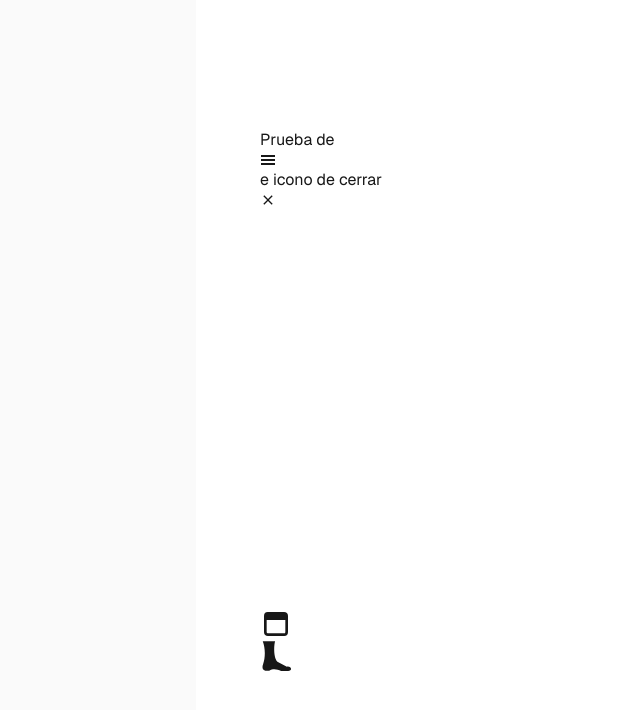
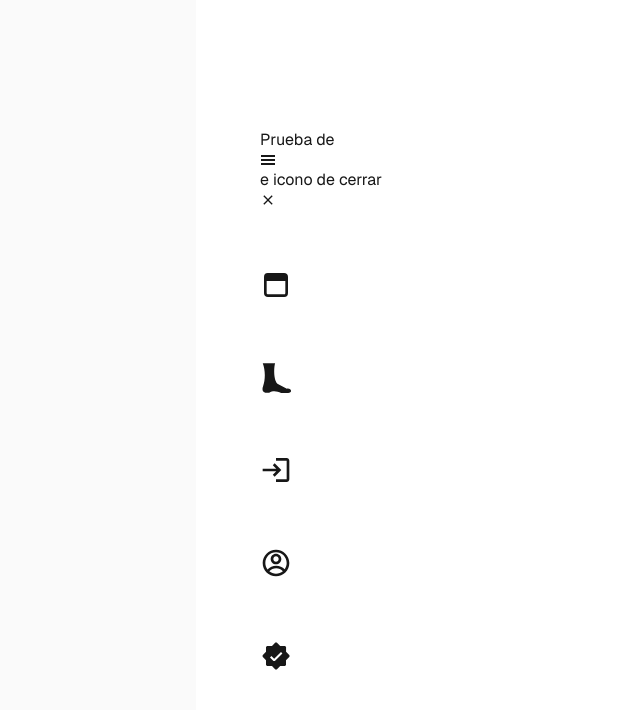
Before and after one commit to PaulAlejoR/nextOTT, a Next.js app: page / in a window 1280 px wide. Shown: the top 710 px of the page, without its empty margins (60-700 px from the left). Built offline with nearby package versions, Linux system fonts and the light colour scheme.

Commit message:
Se agregaron nuevos botones al inicio para ver componente por componente

```diff
--- a/src/app/page.tsx
+++ b/src/app/page.tsx
@@ -3,6 +3,9 @@ import { GiHamburgerMenu } from "react-icons/gi";
 import { IoMdClose } from "react-icons/io";
 import { TbLayoutNavbarFilled } from "react-icons/tb";
 import { GiBarefoot } from "react-icons/gi";
+import { MdOutlineLogin } from "react-icons/md";
+import { RiAccountCircleLine } from "react-icons/ri";
+import { VscVerifiedFilled } from "react-icons/vsc";
 
 import Link from "next/link";
 
@@ -15,9 +18,29 @@ export default function Home() {
           <Link href="/navbar">
             <TbLayoutNavbarFilled size={32} />
           </Link>
+        </button>
 
+        <button>
           <Link href="/privacidadTerminos">
             <GiBarefoot size={32} />
+          </Link>
+        </button>
+
+        <button>
+          <Link href="/login">
+            <MdOutlineLogin size={32} />
+          </Link>
+        </button>
+
+        <button>
+          <Link href="/crearCuenta">
+            <RiAccountCircleLine size={32} />
+          </Link>
+        </button>
+
+        <button>
+          <Link href="/verificacion">
+            <VscVerifiedFilled size={32} />
           </Link>
         </button>
       </main>
```
